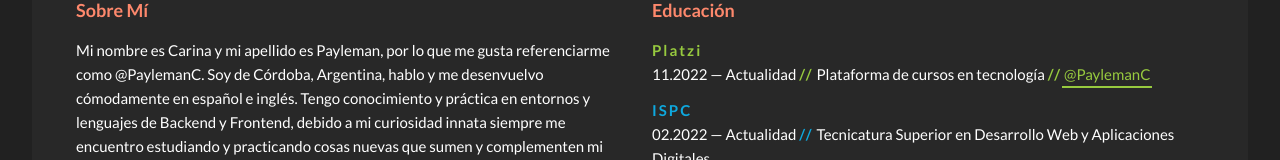
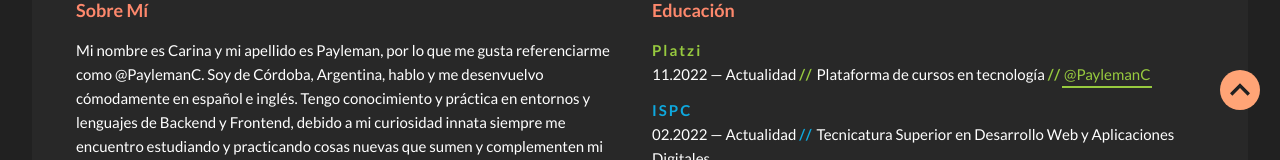
Before and after one commit to PaylemanC/portfolio, an Angular app: page / in a window 1280 px wide. Shown: the part 776-936 px from the top of the page. Built offline with nearby package versions, Linux system fonts and the light colour scheme.

Commit message:
Añade botón scroll-to-top

```diff
--- a/src/app/app.component.html
+++ b/src/app/app.component.html
@@ -17,10 +17,10 @@
     </div>
   </section>
   <div class="social-media">
-    <a [href]="social.github">
+    <a [href]="social.github" aria-label="Link a cuenta GitHub">
       <div class="social-media_icon github"></div>
     </a>
-    <a [href]="social.linkedin">
+    <a [href]="social.linkedin" aria-label="Link a cuenta LinkedIn">
       <div class="social-media_icon linkedin"></div>
     </a>
   </div>
@@ -89,4 +89,12 @@
     <h2>Contáctame</h2>
   </section> -->
 </main>
+<div class="scrolltop-wrap">
+  <a href="#" role="button" aria-label="Volver arriba">
+    <svg height="48" viewBox="0 0 48 48" width="48" height="48px" xmlns="http://www.w3.org/2000/svg">
+      <path id="scrolltop-bg" d="M0 0h48v48h-48z"></path>
+      <path id="scrolltop-arrow" d="M14.83 30.83l9.17-9.17 9.17 9.17 2.83-2.83-12-12-12 12z"></path>
+    </svg>
+  </a>
+</div>
 <app-footer id="contact" [name]="personalInfo.name" [github]="social.github" [linkedin]="social.linkedin" [email]="social.email"></app-footer>
--- a/src/app/app.component.scss
+++ b/src/app/app.component.scss
@@ -13,6 +13,23 @@
   &:hover {
     background-size: 4px 50px;
     color: $aux-grey;
+  }
+}
+
+@mixin setScrolltopColors($bgColor: #333, $arrowColor: white, $bgColorHover: $bgColor, $arrowColorHover: $arrowColor) {
+  #scrolltop-bg {
+    fill: $bgColor;
+  }
+  #scrolltop-arrow {
+    fill: $arrowColor;
+  }
+  a:hover {
+    #scrolltop-bg {
+      fill: $bgColorHover;
+    }
+    #scrolltop-arrow {
+      fill: $arrowColorHover;
+    }
   }
 }
 
@@ -226,6 +243,45 @@ h2 {
   }
 }
 
+.scrolltop-wrap {
+  $size: 4rem;
+  $offsetBottom: 2rem;
+  box-sizing: border-box;
+  position: absolute;
+  top: 1.6rem;
+  right: 2rem;
+  bottom: 0;
+  pointer-events: none;
+  backface-visibility: hidden;
+  @include setScrolltopColors(#ffa476, $background, lighten(#ffa476, 8%));
+  a {
+    $offset: - ($size + $offsetBottom);
+    position: fixed;
+    position: sticky;
+    top: $offset;
+    width: $size;
+    height: $size;
+    margin-bottom: $offset;
+    transform: translateY(100vh);
+    backface-visibility: hidden;
+    display: inline-block;
+    text-decoration: none;
+    user-select: none;
+    pointer-events: all;
+    outline: none;
+    overflow: hidden;
+    svg {
+      display: block;
+      border-radius: 50%;
+      width: 100%;
+      height: 100%;
+      path {
+        transition: all 0.1s;
+      }
+    }
+  }
+}
+
 @keyframes float {
   0% {
     transform: translateY(0);
--- a/src/app/shared/components/nav/nav.component.ts
+++ b/src/app/shared/components/nav/nav.component.ts
@@ -28,7 +28,7 @@ export class NavComponent {
       const sectionHeight = section.clientHeight;
       const scrollTop = target.scrollTop || window.pageYOffset;
 
-      if (scrollTop >= sectionTop - sectionHeight / 3) {
+      if (scrollTop >= sectionTop - sectionHeight / 4) {
         currentSection = section.id;
       }
     });
--- a/src/styles.scss
+++ b/src/styles.scss
@@ -16,6 +16,7 @@ body {
   background-color: $background;
   color: white;
   font-family: 'Lato', sans-serif;
+  position: relative;
 }
 
 section {
```
